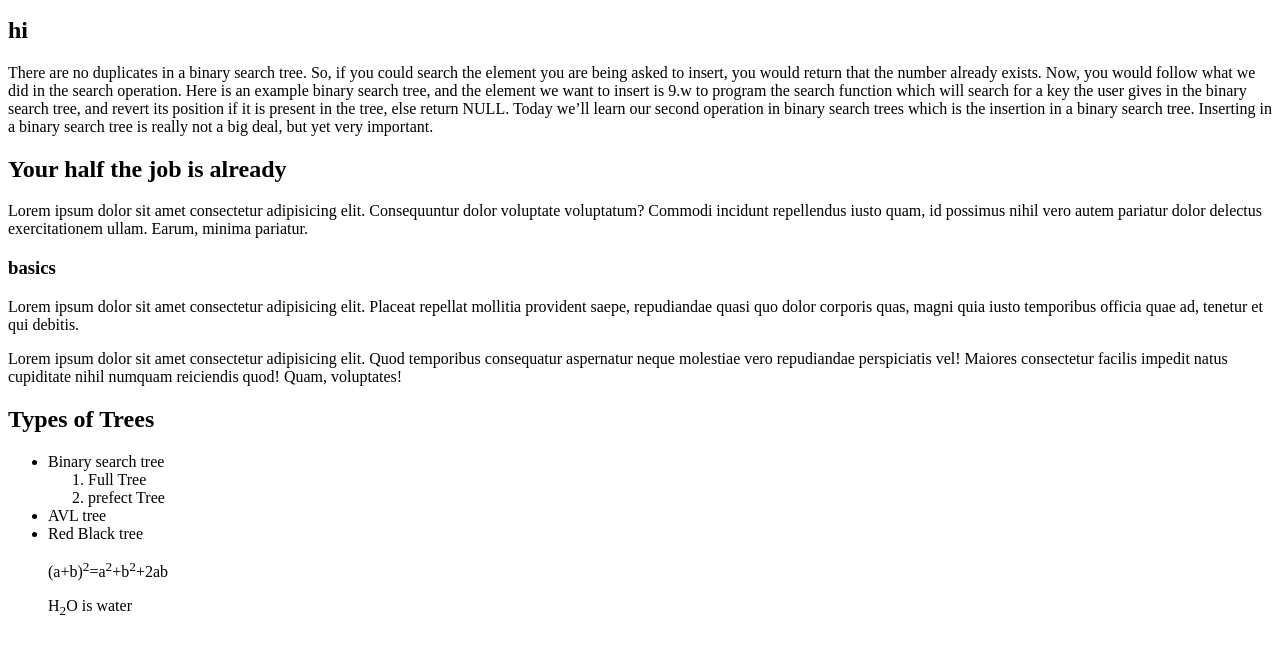
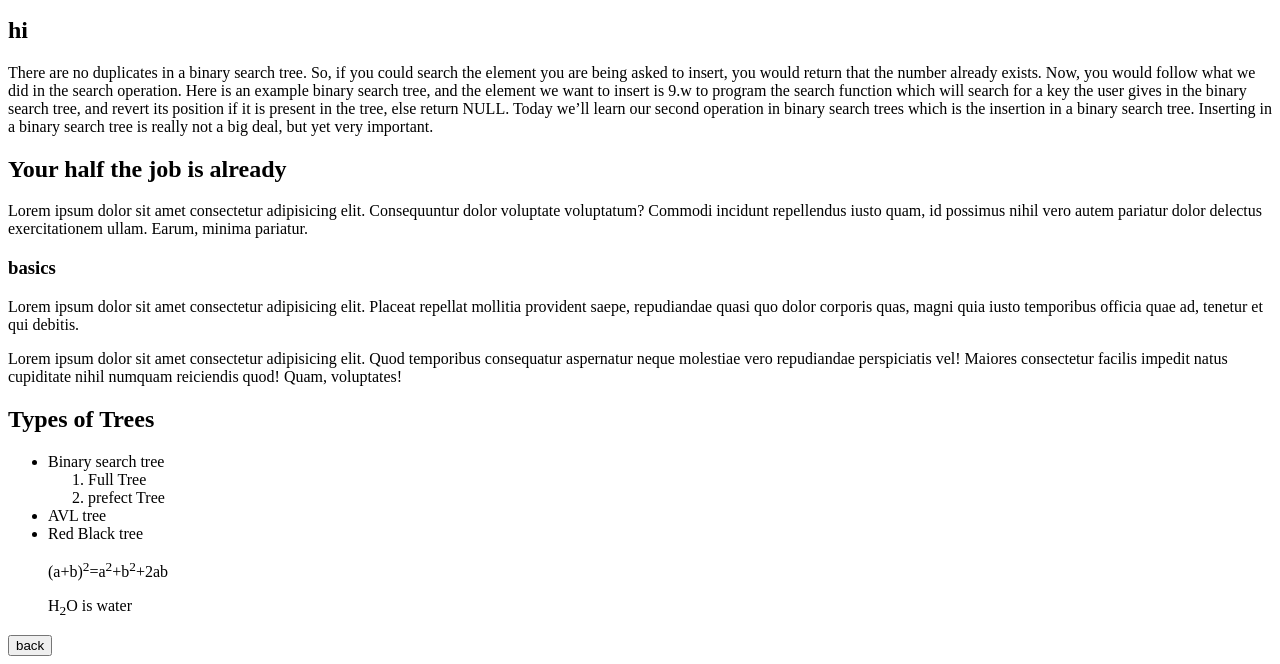
Before and after one commit to tanujkumai/front_end_development, a plain HTML site: page practice-front-end/section3-1.html in a window 1280 px wide. Shown: the part 1193-1857 px from the top of the page. Before the commit the page ends 1828 px from the top, so only its background shows below. Drawn offline with Linux system fonts and the light colour scheme.

Commit message:
Update section3-1.html

```diff
--- a/practice-front-end/section3-1.html
+++ b/practice-front-end/section3-1.html
@@ -78,6 +78,8 @@
             <p>(a+b)<sup>2</sup>=a<sup>2</sup>+b<sup>2</sup>+2ab</p>
             <p>H<sub>2</sub>O is water</p>
         </ul>
+        <form action="https://tanujkumai.github.io/front_end_projects/">
+        <button>back</button>
     </main>
 </body>
 
```
